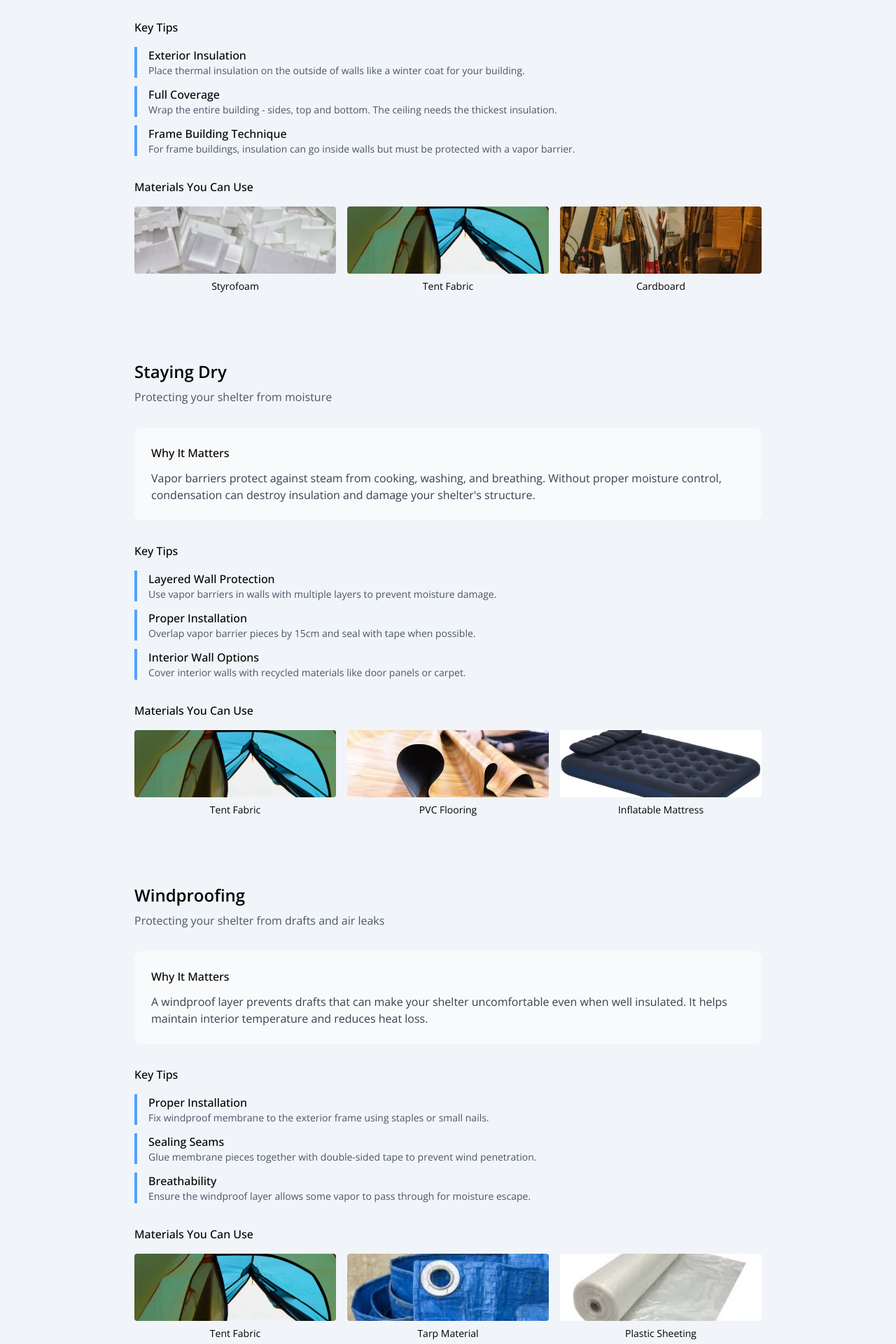
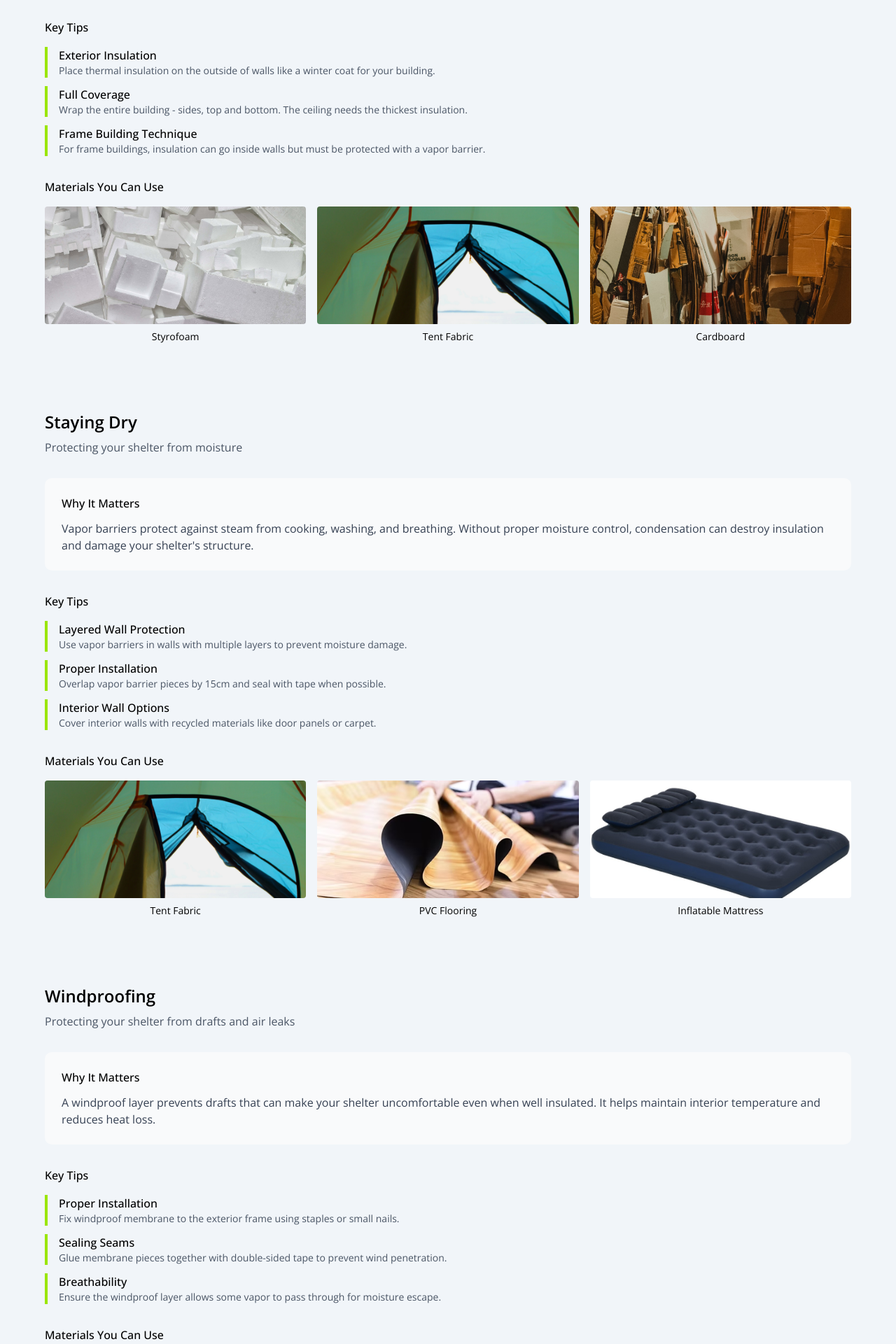
Before and after one commit to Flokots/not-a-house-but-a-home-frontend, a React (Vite) app in the folder nahbah-frontend/: page /essentials in a window 1280 px wide. Shown: the part 1480-3400 px from the top of the page at 70% size. Built offline with nearby package versions, Linux system fonts and the light colour scheme.

Commit message:
increase width, use lime borders

```diff
--- a/nahbah-frontend/src/components/essentials/weather/DryGroundSection.tsx
+++ b/nahbah-frontend/src/components/essentials/weather/DryGroundSection.tsx
@@ -34,7 +34,7 @@ const DryGroundSection: React.FC<DryGroundSectionProps> = ({ images }) => {
   ];
 
   return (
-    <section id="dry-ground" className="max-w-4xl mx-auto">
+    <section id="dry-ground" className="max-w-6xl mx-auto">
       {/* Simple header */}
       <div className="mb-8">
         <h3 className="text-2xl font-semibold mb-2">Dry Ground</h3>
@@ -58,7 +58,7 @@ const DryGroundSection: React.FC<DryGroundSectionProps> = ({ images }) => {
           <h4 className="font-medium mb-4">Key Tips</h4>
           <div className="space-y-3">
             {tips.map((tip, index) => (
-              <div key={index} className="border-l-4 border-blue-400 pl-4">
+              <div key={index} className="border-l-4 border-lime-400 pl-4">
                 <h5 className="font-medium">{tip.title}</h5>
                 <p className="text-gray-600 text-sm">{tip.description}</p>
               </div>
@@ -75,7 +75,7 @@ const DryGroundSection: React.FC<DryGroundSectionProps> = ({ images }) => {
                 <img
                   src={material.image}
                   alt={material.name}
-                  className="w-full h-24 object-cover rounded mb-2"
+                  className="w-full h-42 object-cover rounded mb-2"
                 />
                 <p className="text-sm">{material.name}</p>
               </div>
--- a/nahbah-frontend/src/components/essentials/weather/StayingDrySection.tsx
+++ b/nahbah-frontend/src/components/essentials/weather/StayingDrySection.tsx
@@ -32,7 +32,7 @@ const StayingDrySection: React.FC<StayingDrySectionProps> = ({ images }) => {
   ];
 
   return (
-    <section id="staying-dry" className="max-w-4xl mx-auto">
+    <section id="staying-dry" className="max-w-6xl mx-auto">
       {/* Simple header */}
       <div className="mb-8">
         <h3 className="text-2xl font-semibold mb-2">Staying Dry</h3>
@@ -55,7 +55,7 @@ const StayingDrySection: React.FC<StayingDrySectionProps> = ({ images }) => {
           <h4 className="font-medium mb-4">Key Tips</h4>
           <div className="space-y-3">
             {tips.map((tip, index) => (
-              <div key={index} className="border-l-4 border-blue-400 pl-4">
+              <div key={index} className="border-l-4 border-lime-400 pl-4">
                 <h5 className="font-medium">{tip.title}</h5>
                 <p className="text-gray-600 text-sm">{tip.description}</p>
               </div>
@@ -72,7 +72,7 @@ const StayingDrySection: React.FC<StayingDrySectionProps> = ({ images }) => {
                 <img
                   src={material.image}
                   alt={material.name}
-                  className="w-full h-24 object-cover rounded mb-2"
+                  className="w-full h-42 object-cover rounded mb-2"
                 />
                 <p className="text-sm">{material.name}</p>
               </div>
--- a/nahbah-frontend/src/components/essentials/weather/WarmthSection.tsx
+++ b/nahbah-frontend/src/components/essentials/weather/WarmthSection.tsx
@@ -32,7 +32,7 @@ const WarmthSection: React.FC<WarmthSectionProps> = ({ images }) => {
   ];
 
   return (
-    <section id="warmth" className="max-w-4xl mx-auto">
+    <section id="warmth" className="max-w-6xl mx-auto">
       {/* Simple header */}
       <div className="mb-8">
         <h3 className="text-2xl font-semibold mb-2">Warmth</h3>
@@ -55,7 +55,7 @@ const WarmthSection: React.FC<WarmthSectionProps> = ({ images }) => {
           <h4 className="font-medium mb-4">Key Tips</h4>
           <div className="space-y-3">
             {tips.map((tip, index) => (
-              <div key={index} className="border-l-4 border-blue-400 pl-4">
+              <div key={index} className="border-l-4 border-lime-400 pl-4">
                 <h5 className="font-medium">{tip.title}</h5>
                 <p className="text-gray-600 text-sm">{tip.description}</p>
               </div>
@@ -72,7 +72,7 @@ const WarmthSection: React.FC<WarmthSectionProps> = ({ images }) => {
                 <img
                   src={material.image}
                   alt={material.name}
-                  className="w-full h-24 object-cover rounded mb-2"
+                  className="w-full h-42 object-cover rounded mb-2"
                 />
                 <p className="text-sm">{material.name}</p>
               </div>
--- a/nahbah-frontend/src/components/essentials/weather/WindproofingSection.tsx
+++ b/nahbah-frontend/src/components/essentials/weather/WindproofingSection.tsx
@@ -32,7 +32,7 @@ const WindproofingSection: React.FC<WindproofingSectionProps> = ({ images }) =>
   ];
 
   return (
-    <section id="windproofing" className="max-w-4xl mx-auto">
+    <section id="windproofing" className="max-w-6xl mx-auto">
       {/* Simple header */}
       <div className="mb-8">
         <h3 className="text-2xl font-semibold mb-2">Windproofing</h3>
@@ -55,7 +55,7 @@ const WindproofingSection: React.FC<WindproofingSectionProps> = ({ images }) =>
           <h4 className="font-medium mb-4">Key Tips</h4>
           <div className="space-y-3">
             {tips.map((tip, index) => (
-              <div key={index} className="border-l-4 border-blue-400 pl-4">
+              <div key={index} className="border-l-4 border-lime-400 pl-4">
                 <h5 className="font-medium">{tip.title}</h5>
                 <p className="text-gray-600 text-sm">{tip.description}</p>
               </div>
@@ -72,7 +72,7 @@ const WindproofingSection: React.FC<WindproofingSectionProps> = ({ images }) =>
                 <img
                   src={material.image}
                   alt={material.name}
-                  className="w-full h-24 object-cover rounded mb-2"
+                  className="w-full h-42 object-cover rounded mb-2"
                 />
                 <p className="text-sm">{material.name}</p>
               </div>
```
